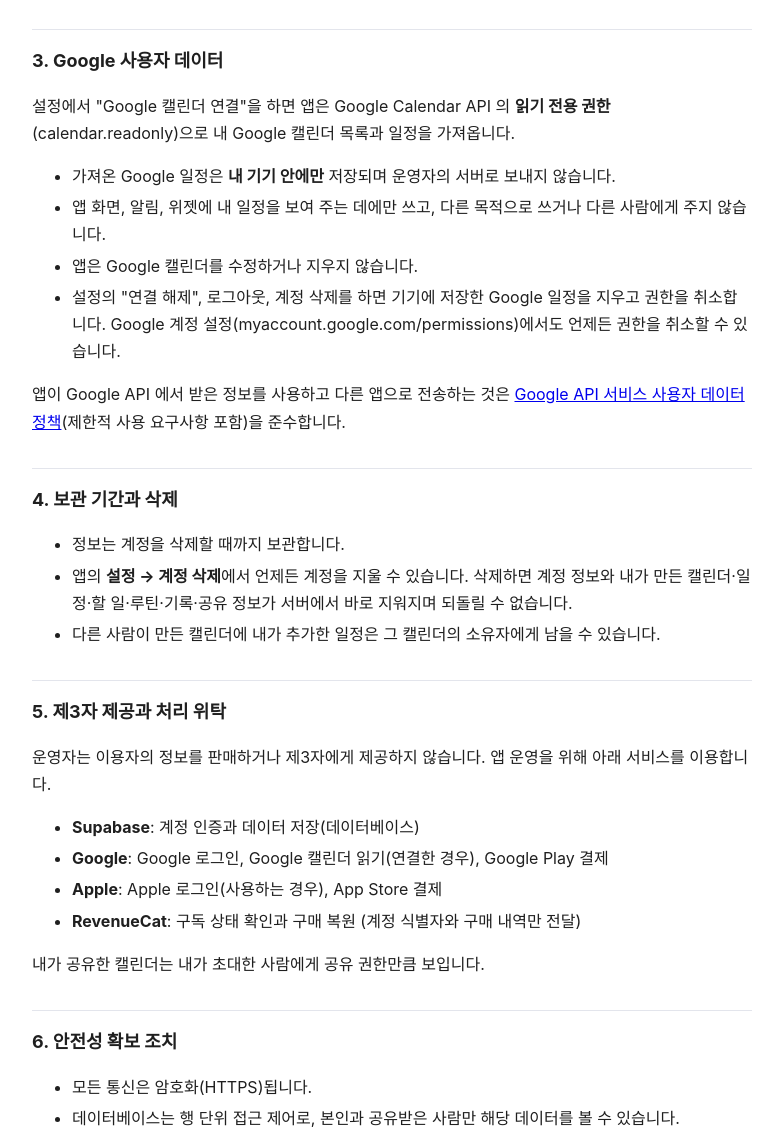
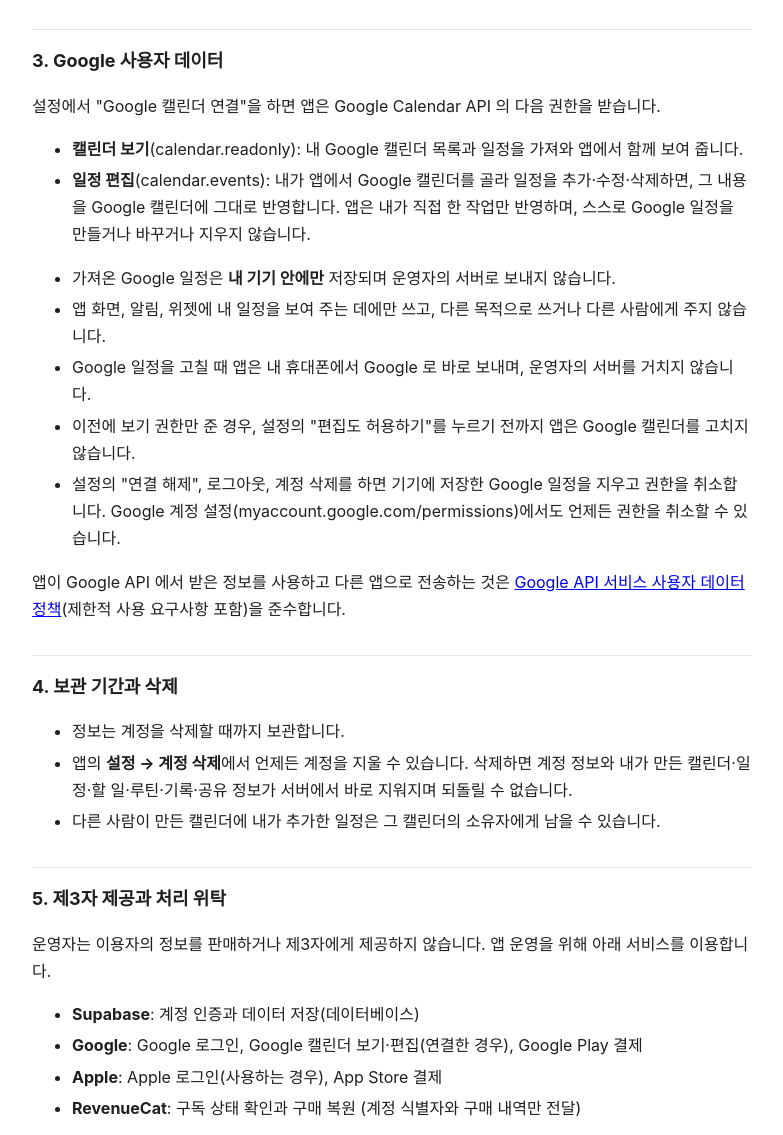
Before and after one commit to oaoaoa90-max/calendar-app-legal, a plain HTML site: page privacy.html in a window 1280 px wide. Shown: the part 967-2102 px from the top of the page, without its empty margins (248-1031 px from the left). Drawn offline with Linux system fonts and the light colour scheme.

Commit message:
Privacy: Google Calendar edit permission (calendar.events)
Co-Authored-By: Claude Opus 5.5 <noreply@anthropic.com>

```diff
--- a/privacy.html
+++ b/privacy.html
@@ -18,7 +18,7 @@
 <body>
 <main>
 <h1>개인정보처리방침</h1>
-<p class="sub">모두캘린더 · 시행일 2026년 11월 9일</p>
+<p class="sub">모두캘린더 · 시행일 2026년 11월 9일 (Google 캘린더 편집 권한 추가 개정은 해당 기능 출시일부터 적용)</p>
 
 <p>아말피(이하 "운영자")는 모두캘린더 앱(이하 "앱")을 이용하는 분의 개인정보를 소중히 다루며, 「개인정보 보호법」 등 관련 법령을 지킵니다. 이 방침은 앱이 어떤 정보를 왜 처리하고 어떻게 보호하는지 알려 드립니다.</p>
 
@@ -43,11 +43,16 @@
 </ul>
 
 <h2>3. Google 사용자 데이터</h2>
-<p>설정에서 "Google 캘린더 연결"을 하면 앱은 Google Calendar API 의 <b>읽기 전용 권한</b>(calendar.readonly)으로 내 Google 캘린더 목록과 일정을 가져옵니다.</p>
+<p>설정에서 "Google 캘린더 연결"을 하면 앱은 Google Calendar API 의 다음 권한을 받습니다.</p>
+<ul>
+  <li><b>캘린더 보기</b>(calendar.readonly): 내 Google 캘린더 목록과 일정을 가져와 앱에서 함께 보여 줍니다.</li>
+  <li><b>일정 편집</b>(calendar.events): 내가 앱에서 Google 캘린더를 골라 일정을 추가·수정·삭제하면, 그 내용을 Google 캘린더에 그대로 반영합니다. 앱은 내가 직접 한 작업만 반영하며, 스스로 Google 일정을 만들거나 바꾸거나 지우지 않습니다.</li>
+</ul>
 <ul>
   <li>가져온 Google 일정은 <b>내 기기 안에만</b> 저장되며 운영자의 서버로 보내지 않습니다.</li>
   <li>앱 화면, 알림, 위젯에 내 일정을 보여 주는 데에만 쓰고, 다른 목적으로 쓰거나 다른 사람에게 주지 않습니다.</li>
-  <li>앱은 Google 캘린더를 수정하거나 지우지 않습니다.</li>
+  <li>Google 일정을 고칠 때 앱은 내 휴대폰에서 Google 로 바로 보내며, 운영자의 서버를 거치지 않습니다.</li>
+  <li>이전에 보기 권한만 준 경우, 설정의 "편집도 허용하기"를 누르기 전까지 앱은 Google 캘린더를 고치지 않습니다.</li>
   <li>설정의 "연결 해제", 로그아웃, 계정 삭제를 하면 기기에 저장한 Google 일정을 지우고 권한을 취소합니다. Google 계정 설정(myaccount.google.com/permissions)에서도 언제든 권한을 취소할 수 있습니다.</li>
 </ul>
 <p>앱이 Google API 에서 받은 정보를 사용하고 다른 앱으로 전송하는 것은 <a href="https://developers.google.com/terms/api-services-user-data-policy">Google API 서비스 사용자 데이터 정책</a>(제한적 사용 요구사항 포함)을 준수합니다.</p>
@@ -63,7 +68,7 @@
 <p>운영자는 이용자의 정보를 판매하거나 제3자에게 제공하지 않습니다. 앱 운영을 위해 아래 서비스를 이용합니다.</p>
 <ul>
   <li><b>Supabase</b>: 계정 인증과 데이터 저장(데이터베이스)</li>
-  <li><b>Google</b>: Google 로그인, Google 캘린더 읽기(연결한 경우), Google Play 결제</li>
+  <li><b>Google</b>: Google 로그인, Google 캘린더 보기·편집(연결한 경우), Google Play 결제</li>
   <li><b>Apple</b>: Apple 로그인(사용하는 경우), App Store 결제</li>
   <li><b>RevenueCat</b>: 구독 상태 확인과 구매 복원 (계정 식별자와 구매 내역만 전달)</li>
 </ul>
```
